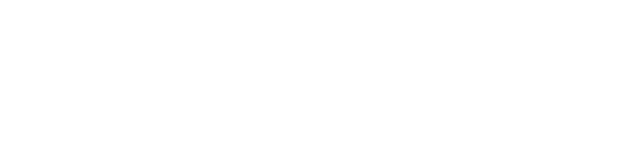
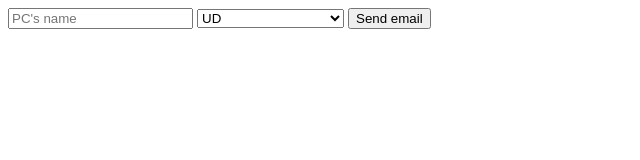
Before and after one commit to lavil014/template-app, a plain HTML site: page index.html in a window 1280 px wide. Shown: the whole page, without its empty margins (0-640 px from the left). Drawn offline with Linux system fonts and the light colour scheme.

Commit message:
feat(form): Form added using HTML

```diff
--- a/index.html
+++ b/index.html
@@ -6,6 +6,18 @@
   <title>LOMM Email Templates</title>
 </head>
 <body>
-
+  <form action="">
+    <input type="text" placeholder="PC's name">
+    <select name="Email sample" id="">
+      <option value="">UD</option>
+      <option value="">Premise Liability</option>
+      <option value="">Real Estate</option>
+      <option value="">Personal Injury</option>
+      <option value="">Phone Consultation</option>
+      <option value="">Office Consultation</option>
+      <option value="">Unpermitted dwelling</option>
+    </select>
+    <button type="submit">Send email</button>
+  </form>
 </body>
 </html>
--- a/templates.json
+++ b/templates.json
@@ -9,6 +9,8 @@
       "phone consultation": "Dear Client, It was a pleasure speaking with you again today.",
       "office consultation": "As discussed, Mr. Mark Castellanet will be available Friday"
     },
-    "Subjects": ["Phone consultation", "Office consultation", "Law Offices Of Mark S. Martinez"]
+    "Subjects": ["Phone consultation", "Office consultation", "Law Offices Of Mark S. Martinez"],
+    "users": ["Tony","Luis"],
+    "email address":["tony@martinezlawcenter.com","luis@martinezlawcenter.com"]
   }
 ]
```
